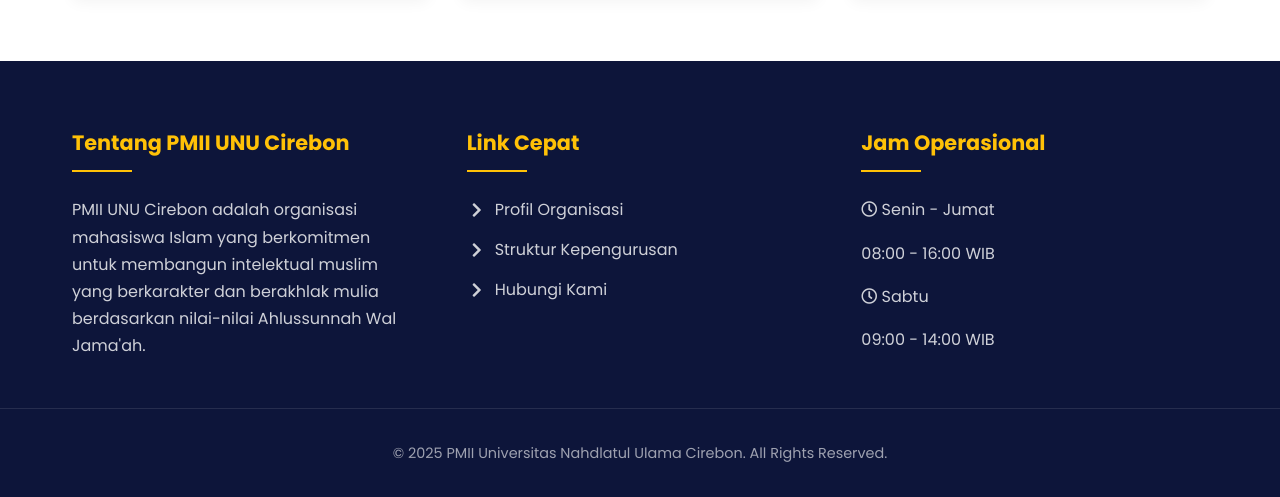
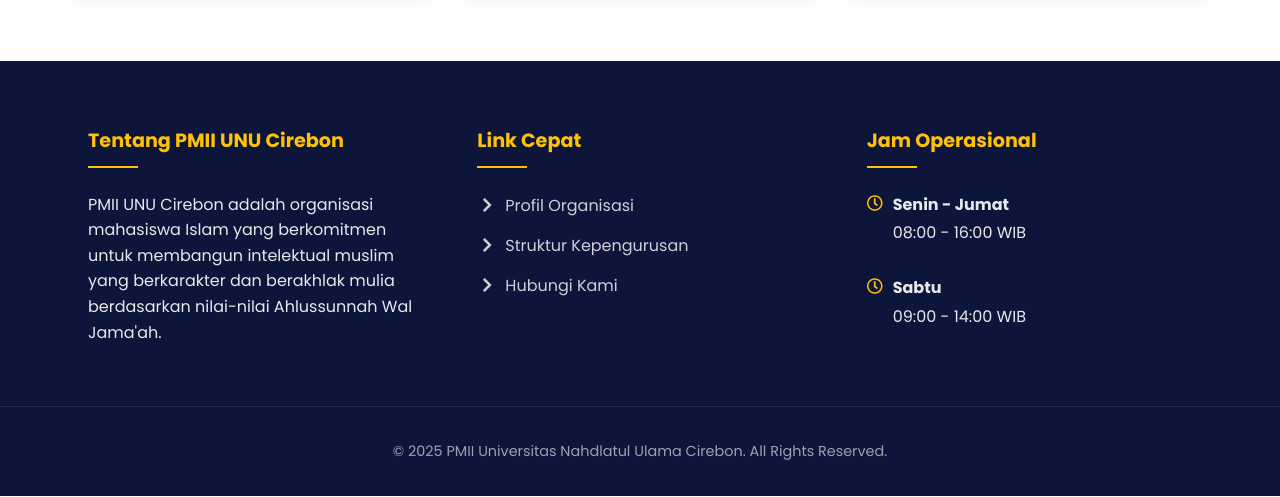
Before and after one commit to Astrajingga-afk/Pmiiunucirebon, a plain HTML site: page index.html in a window 1280 px wide. Shown: the part 4193-4690 px from the top of the page. Drawn offline with Linux system fonts and the light colour scheme.

Commit message:
Update index.html

```diff
--- a/index.html
+++ b/index.html
@@ -385,7 +385,7 @@
             transform: translateY(-3px);
         }
 
-        /* Footer */
+        /* Footer - Bagian yang Diperbaiki */
         .footer {
             background-color: var(--dark);
             color: white;
@@ -399,13 +399,17 @@
             padding: 0 2rem;
             display: grid;
             grid-template-columns: repeat(auto-fit, minmax(250px, 1fr));
-            gap: 3rem;
+            gap: 2rem;
+        }
+
+        .footer-col {
+            padding: 0 1rem;
         }
 
         .footer-col h3 {
             color: var(--secondary);
             margin-bottom: 1.5rem;
-    font-size: 1.1rem;
+            font-size: 1.2rem;
             position: relative;
             padding-bottom: 10px;
         }
@@ -421,53 +425,18 @@
         }
 
         .footer-col p {
-    margin-bottom: 1rem;
-    opacity: 0.8;
+            margin-bottom: 0.8rem;
+            opacity: 0.9;
             line-height: 1.6;
-    font-size: 0.95rem;
-}
-
-/* Responsif untuk layar kecil (mobile) */
-@media (max-width: 768px) {
-    .footer-col h3 {
-        font-size: 1rem;
-        padding-bottom: 8px;
-    }
-
-    .footer-col h3::after {
-        width: 35px;
-    }
-
-    .footer-col p {
-        font-size: 0.9rem;
-        line-height: 1.5;
-    }
-}
-
-/* Responsif untuk layar besar (desktop) */
-@media (min-width: 1200px) {
-    .footer-col h3 {
-        font-size: 1.3rem;
-        padding-bottom: 12px;
-    }
-
-    .footer-col h3::after {
-        width: 60px;
-    }
-
-    .footer-col p {
-        font-size: 1rem;
-        line-height: 1.7;
-    }
         }
 
         .footer-links {
             margin: 0;
             padding: 0;
+            list-style: none;
         }
 
         .footer-links li {
-            list-style: none;
             margin-bottom: 0.8rem;
         }
 
@@ -489,10 +458,27 @@
             text-align: center;
         }
 
+        /* Jam Operasional - Perbaikan Khusus */
+        .working-hours {
+            display: flex;
+            gap: 10px;
+            margin-bottom: 1rem;
+        }
+
+        .working-hours i {
+            color: var(--secondary);
+            margin-top: 3px;
+        }
+
+        .working-hours div p:first-child {
+            font-weight: 500;
+            margin-bottom: 0.2rem;
+        }
+
         .copyright {
             text-align: center;
             padding-top: 2rem;
-            margin-top: 2rem;
+            margin-top: 3rem;
             border-top: 1px solid rgba(255, 255, 255, 0.1);
             color: rgba(255, 255, 255, 0.6);
             font-size: 0.9rem;
@@ -552,6 +538,15 @@
             .profil-image {
                 order: -1;
             }
+
+            .footer-container {
+                grid-template-columns: 1fr;
+                gap: 2rem;
+            }
+
+            .footer-col {
+                margin-bottom: 1.5rem;
+            }
         }
 
         @media (max-width: 576px) {
@@ -570,10 +565,6 @@
 
             .section-title h2 {
                 font-size: 1.5rem;
-            }
-
-            .footer-container {
-                grid-template-columns: 1fr;
             }
         }
     </style>
@@ -761,7 +752,7 @@
         </section>
     </div>
 
-    <!-- Footer -->
+    <!-- Footer - Bagian yang Diperbaiki -->
     <footer class="footer">
         <div class="footer-container">
             <div class="footer-col">
@@ -780,10 +771,20 @@
 
             <div class="footer-col">
                 <h3>Jam Operasional</h3>
-                <p><i class="far fa-clock"></i> Senin - Jumat</p>
+                <div class="working-hours">
+                    <i class="far fa-clock"></i>
+                    <div>
+                        <p><strong>Senin - Jumat</strong></p>
                         <p>08:00 - 16:00 WIB</p>
-                <p><i class="far fa-clock"></i> Sabtu</p>
+                    </div>
+                </div>
+                <div class="working-hours">
+                    <i class="far fa-clock"></i>
+                    <div>
+                        <p><strong>Sabtu</strong></p>
                         <p>09:00 - 14:00 WIB</p>
+                    </div>
+                </div>
             </div>
         </div>
 
```
Lines whose indentation alone changed are shown as unchanged.
